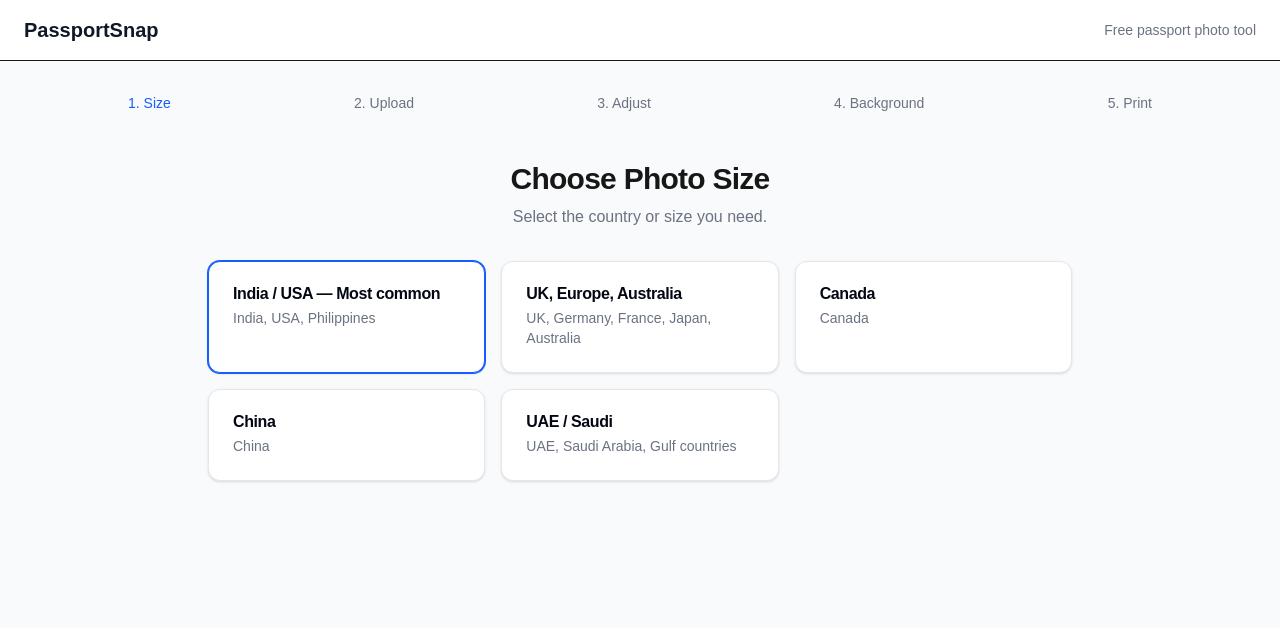
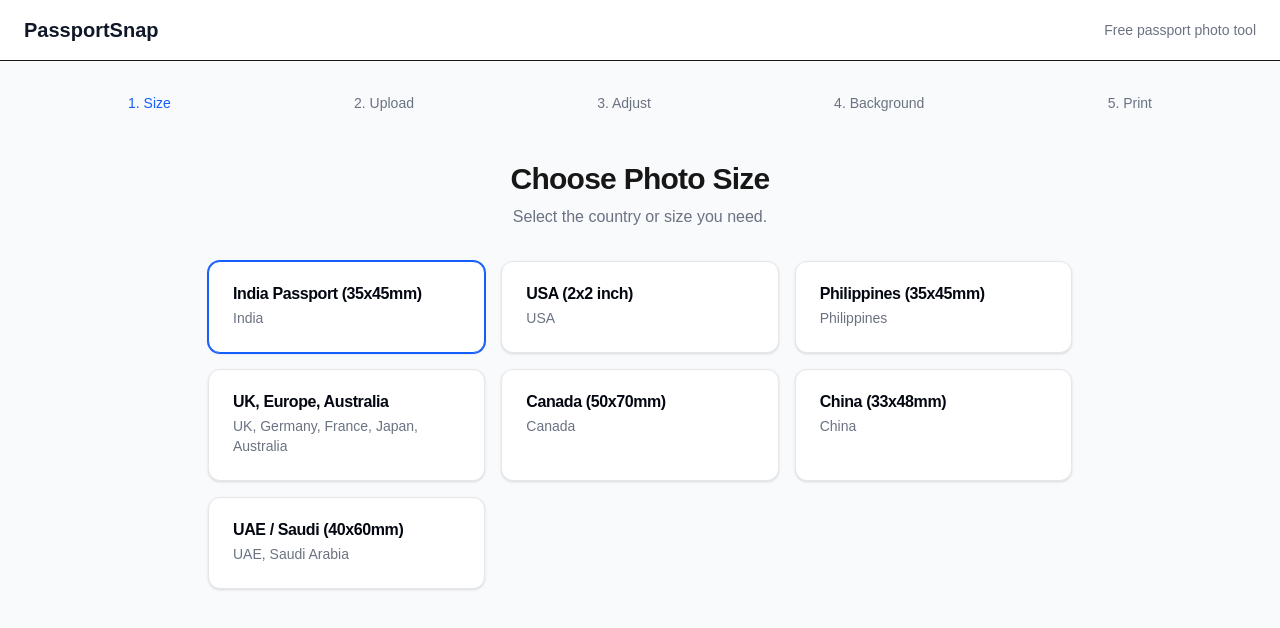
Before and after one commit to sameer2210/PassPort-Snap, a Next.js app: page / in a window 1280 px wide. Shown: the top 628 px of the page. Built offline with nearby package versions, Linux system fonts and the light colour scheme; no server answers.

Commit message:
add user, part 5 update

```diff
--- a/components/wizard/Step5PrintSheet.tsx
+++ b/components/wizard/Step5PrintSheet.tsx
@@ -1,79 +1,167 @@
 /* eslint-disable @next/next/no-img-element */
-import React, { useState } from 'react';
+import React, { useState, useEffect, useMemo } from 'react';
 import { useAppStore } from '@/lib/store';
 import { Button } from '@/components/ui/button';
 import { jsPDF } from 'jspdf';
 import { templates, sheetSizes } from '@/lib/config';
 import { cleanupSessions } from '@/lib/storage';
-import { Download } from 'lucide-react';
+import { Download, Plus } from 'lucide-react';
 
 export function Step5PrintSheet() {
-  const { people, templateId, sheetSizeId, setSheetSizeId } = useAppStore();
+  const { people, templateId, sheetSizeId, setSheetSizeId, updatePerson } = useAppStore();
   const template = templates.find(t => t.id === templateId) || templates[0];
   const sheet = sheetSizes.find(s => s.id === sheetSizeId) || sheetSizes[0];
 
   const [isGenerating, setIsGenerating] = useState(false);
+  const [selectedPersonId, setSelectedPersonId] = useState<string | null>(people[0]?.id || null);
 
-  const totalPhotosNeeded = people.reduce((acc, p) => acc + p.count, 0);
+  useEffect(() => {
+    if (!selectedPersonId && people.length > 0) {
+      // eslint-disable-next-line react-hooks/set-state-in-effect
+      setSelectedPersonId(people[0].id);
+    } else if (selectedPersonId && !people.find(p => p.id === selectedPersonId)) {
 
-  // Simplified layout math for MVP preview
-  const gutterMm = 2;
-  const marginMm = 4;
+      setSelectedPersonId(people[0]?.id || null);
+    }
+  }, [people, selectedPersonId]);
 
-  const usableWidthMm = sheet.widthMm - (marginMm * 2);
-  const usableHeightMm = sheet.heightMm - (marginMm * 2);
+  const gridConfig = useMemo(() => {
+    let orientation = sheet.widthMm > sheet.heightMm ? 'landscape' : 'portrait';
+    let cols = 0;
+    let rows = 0;
+    let gutterMm = 2; // Gutter 2mm
 
-  const cols = Math.floor((usableWidthMm + gutterMm) / (template.widthMm + gutterMm));
-  const rows = Math.floor((usableHeightMm + gutterMm) / (template.heightMm + gutterMm));
-  const capacity = cols * rows;
+    // Hardcode specific user requests for Indian Passport Size (35x45mm)
+    if (template.widthMm === 35 && template.heightMm === 45) {
+      if (sheet.id === '4x6') {
+        cols = 4;
+        rows = 2;
+        orientation = 'landscape';
+        gutterMm = 3;
+      } else if (sheet.id === '5x7') {
+        cols = 5;
+        rows = 3;
+        orientation = 'landscape';
+        gutterMm = 2;
+      } else if (sheet.id === 'A4') {
+        cols = 6;
+        rows = 6;
+        orientation = 'portrait';
+        gutterMm = 3;
+      }
+    }
+
+    const marginMm = 4;
+
+    if (!cols || !rows) {
+      const usableWidthMm = orientation === 'landscape' ? Math.max(sheet.widthMm, sheet.heightMm) - (marginMm * 2) : Math.min(sheet.widthMm, sheet.heightMm) - (marginMm * 2);
+      const usableHeightMm = orientation === 'landscape' ? Math.min(sheet.widthMm, sheet.heightMm) - (marginMm * 2) : Math.max(sheet.widthMm, sheet.heightMm) - (marginMm * 2);
+
+      cols = Math.floor((usableWidthMm + gutterMm) / (template.widthMm + gutterMm));
+      rows = Math.floor((usableHeightMm + gutterMm) / (template.heightMm + gutterMm));
+    }
+
+    const paperWidth = orientation === 'landscape' ? Math.max(sheet.widthMm, sheet.heightMm) : Math.min(sheet.widthMm, sheet.heightMm);
+    const paperHeight = orientation === 'landscape' ? Math.min(sheet.widthMm, sheet.heightMm) : Math.max(sheet.widthMm, sheet.heightMm);
+
+    // Center grid on paper
+    const totalGridWidth = (cols * template.widthMm) + ((cols - 1) * gutterMm);
+    const totalGridHeight = (rows * template.heightMm) + ((rows - 1) * gutterMm);
+
+    const startX = Math.max(0, (paperWidth - totalGridWidth) / 2);
+    const startY = Math.max(0, (paperHeight - totalGridHeight) / 2);
+
+    return { cols, rows, capacity: cols * rows, orientation, gutterMm, startX, startY, paperWidth, paperHeight };
+  }, [sheet, template]);
+
+  const [slots, setSlots] = useState<Array<string | null>>([]);
+
+  useEffect(() => {
+    // Initialize slots with current people counts
+    const newSlots = Array(gridConfig.capacity).fill(null);
+    let currentIndex = 0;
+    people.forEach(p => {
+      for (let i = 0; i < p.count; i++) {
+        if (currentIndex < gridConfig.capacity) {
+          newSlots[currentIndex] = p.id;
+          currentIndex++;
+        }
+      }
+    });
+    // eslint-disable-next-line react-hooks/set-state-in-effect
+    setSlots(newSlots);
+  // eslint-disable-next-line react-hooks/exhaustive-deps
+  }, [gridConfig.capacity, people.length]); // Intentionally not dependent on people counts so manual edits aren't wiped out continuously
+
+  const handleSlotClick = (index: number) => {
+    const newSlots = [...slots];
+    if (newSlots[index]) {
+      newSlots[index] = null; // Remove photo
+    } else if (selectedPersonId) {
+      newSlots[index] = selectedPersonId; // Add photo
+    }
+    setSlots(newSlots);
+
+    // Sync counts back to store
+    people.forEach(p => {
+      const count = newSlots.filter(s => s === p.id).length;
+      if (p.count !== count) updatePerson(p.id, { count });
+    });
+  };
+
+  const handleAutoFill = () => {
+    if (!selectedPersonId) return;
+    const newSlots = [...slots];
+    for (let i = 0; i < newSlots.length; i++) {
+      if (!newSlots[i]) newSlots[i] = selectedPersonId;
+    }
+    setSlots(newSlots);
+
+    // Sync counts
+    people.forEach(p => {
+      const count = newSlots.filter(s => s === p.id).length;
+      if (p.count !== count) updatePerson(p.id, { count });
+    });
+  };
 
   const handleDownloadPdf = async () => {
     setIsGenerating(true);
     try {
       const doc = new jsPDF({
-        orientation: sheet.widthMm > sheet.heightMm ? 'landscape' : 'portrait',
+        orientation: gridConfig.orientation as 'landscape' | 'portrait',
         unit: 'mm',
-        format: [sheet.widthMm, sheet.heightMm]
+        format: [gridConfig.paperWidth, gridConfig.paperHeight]
       });
 
-      let currentX = marginMm;
-      let currentY = marginMm;
-      let col = 0;
-      let row = 0;
+      // Map of loaded images
+      const loadedImages: Record<string, HTMLImageElement> = {};
 
       for (const person of people) {
         const urlToUse = person.highResFinalUrl || person.finalPhotoUrl;
         if (!urlToUse) continue;
-
-        // Wait for image to load to get dimensions for jsPDF
         const img = new Image();
         img.src = urlToUse;
         await new Promise(resolve => { img.onload = resolve; });
+        loadedImages[person.id] = img;
+      }
 
-        for (let i = 0; i < person.count; i++) {
-          if (row >= rows) break; // Sheet full
-
-          doc.addImage(img, 'JPEG', currentX, currentY, template.widthMm, template.heightMm);
-
-          col++;
-          if (col >= cols) {
-            col = 0;
-            row++;
-            currentX = marginMm;
-            currentY += template.heightMm + gutterMm;
-          } else {
-            currentX += template.widthMm + gutterMm;
+      let currentIndex = 0;
+      for (let row = 0; row < gridConfig.rows; row++) {
+        for (let col = 0; col < gridConfig.cols; col++) {
+          const personId = slots[currentIndex];
+          if (personId && loadedImages[personId]) {
+            const currentX = gridConfig.startX + (col * (template.widthMm + gridConfig.gutterMm));
+            const currentY = gridConfig.startY + (row * (template.heightMm + gridConfig.gutterMm));
+            doc.addImage(loadedImages[personId], 'JPEG', currentX, currentY, template.widthMm, template.heightMm);
           }
+          currentIndex++;
         }
       }
 
-      doc.save('passport-photos.pdf');
+      doc.save(`passport-photos-${sheet.id}.pdf`);
 
-      // Run cleanup after generating/exporting PDFs
+      // Cleanup
       await cleanupSessions();
-
-      // Discard heavy original from memory after successful export
-      const { updatePerson } = useAppStore.getState();
       people.forEach(p => {
         if (p.highResPhotoUrl || p.highResFinalUrl) {
           updatePerson(p.id, { highResPhotoUrl: null, highResFinalUrl: null });
@@ -87,8 +175,10 @@ export function Step5PrintSheet() {
     }
   };
 
+  const totalPhotosNeeded = slots.filter(Boolean).length;
+
   return (
-    <div className="w-full max-w-5xl mx-auto p-4 flex flex-col lg:flex-row gap-8">
+    <div className="w-full max-w-6xl mx-auto p-4 flex flex-col lg:flex-row gap-8">
       <div className="w-full lg:w-80 space-y-6">
         <div>
           <h2 className="text-2xl font-bold">Print Sheet</h2>
@@ -109,19 +199,25 @@ export function Step5PrintSheet() {
           </div>
 
           <div className="border rounded-lg p-4 space-y-4">
+            <h3 className="font-semibold text-sm text-gray-700">Select Photo to Place:</h3>
             {people.map((p, idx) => (
-              <div key={p.id} className="flex items-center justify-between">
+              <div
+                key={p.id}
+                className={`flex items-center justify-between p-2 rounded-lg cursor-pointer border-2 transition-all ${selectedPersonId === p.id ? 'border-black bg-gray-50' : 'border-transparent hover:bg-gray-50'}`}
+                onClick={() => setSelectedPersonId(p.id)}
+              >
                 <div className="flex items-center gap-3">
                   {p.finalPhotoUrl && <img src={p.finalPhotoUrl} className="w-10 h-10 object-cover rounded" alt="Person" />}
                   <span className="font-medium text-sm">Person {idx + 1}</span>
                 </div>
                 <div className="flex items-center gap-2">
-                  <span className="text-sm text-gray-500">{p.count} photos</span>
+                  <span className="text-sm text-gray-500">{slots.filter(s => s === p.id).length} slots</span>
                   <Button
                     variant="ghost"
                     size="icon"
                     title="Download individual photo"
-                    onClick={() => {
+                    onClick={(e) => {
+                      e.stopPropagation();
                       const link = document.createElement('a');
                       link.href = p.highResFinalUrl || p.finalPhotoUrl || p.croppedPhotoUrl || '';
                       link.download = `passport-photo-${idx + 1}.jpg`;
@@ -133,10 +229,14 @@ export function Step5PrintSheet() {
                 </div>
               </div>
             ))}
+
+            <Button variant="outline" className="w-full text-sm" onClick={handleAutoFill}>
+              Auto-fill empty slots
+            </Button>
           </div>
 
           <p className="text-sm text-gray-500 text-center">
-            {totalPhotosNeeded} of {capacity} slots filled
+            {totalPhotosNeeded} of {gridConfig.capacity} slots filled
           </p>
 
           <Button
@@ -145,7 +245,7 @@ export function Step5PrintSheet() {
             onClick={handleDownloadPdf}
             disabled={isGenerating || totalPhotosNeeded === 0}
           >
-            {isGenerating ? 'Generating...' : 'Download PDF →'}
+            {isGenerating ? 'Generating...' : 'Download Print PDF →'}
           </Button>
 
           <Button variant="outline" className="w-full" onClick={() => window.print()}>
@@ -172,45 +272,58 @@ export function Step5PrintSheet() {
         </div>
       </div>
 
-      <div className="flex-1 bg-gray-100 rounded-xl p-8 flex items-center justify-center min-h-[500px]">
-        {/* Simplified Preview Container */}
+      <div className="flex-1 bg-gray-100 rounded-xl p-8 flex flex-col items-center justify-center min-h-[500px] overflow-hidden">
+        <p className="text-gray-500 text-sm mb-4">Click slots to add or remove selected photo</p>
+
+        {/* Dynamic Interactive Preview Container */}
         <div
-          className="bg-white shadow-lg relative"
+          className="bg-white shadow-xl relative transition-all"
           style={{
-            width: `${sheet.widthMm}px`,
-            height: `${sheet.heightMm}px`,
-            transform: `scale(${Math.min(1, 500 / sheet.heightMm)})`,
-            transformOrigin: 'center'
+            width: `${gridConfig.paperWidth}px`,
+            height: `${gridConfig.paperHeight}px`,
+            // Scale dynamically to fit the container space
+            transform: `scale(${Math.min(1, 600 / gridConfig.paperHeight, 800 / gridConfig.paperWidth)})`,
+            transformOrigin: 'top center'
           }}
         >
-          {/* Real grid of photos */}
+          {/* Real CSS grid of photos */}
           <div
-            className="absolute inset-0 flex flex-wrap content-start"
+            className="absolute"
             style={{
-              padding: `${marginMm}px`,
-              gap: `${gutterMm}px`
+              left: `${gridConfig.startX}px`,
+              top: `${gridConfig.startY}px`,
+              display: 'grid',
+              gridTemplateColumns: `repeat(${gridConfig.cols}, ${template.widthMm}px)`,
+              gridTemplateRows: `repeat(${gridConfig.rows}, ${template.heightMm}px)`,
+              gap: `${gridConfig.gutterMm}px`
             }}
           >
-            {people.flatMap((person) => {
-              return Array.from({ length: person.count }).map((_, i) => (
+            {slots.map((personId, i) => {
+              const person = people.find(p => p.id === personId);
+              return (
                 <div
-                  key={`${person.id}-${i}`}
-                  className="bg-gray-200 overflow-hidden shadow-sm"
+                  key={i}
+                  onClick={() => handleSlotClick(i)}
+                  className={`relative cursor-pointer transition-colors overflow-hidden border border-dashed ${personId ? 'bg-white border-transparent shadow-sm' : 'bg-gray-50 border-gray-300 hover:bg-gray-100'}`}
                   style={{
                     width: `${template.widthMm}px`,
                     height: `${template.heightMm}px`
                   }}
                 >
-                  {(person.finalPhotoUrl || person.croppedPhotoUrl || person.previewPhotoUrl) && (
+                  {person && (person.finalPhotoUrl || person.croppedPhotoUrl || person.previewPhotoUrl) ? (
                     <img
                       src={person.finalPhotoUrl || person.croppedPhotoUrl || person.previewPhotoUrl || ''}
-                      className="w-full h-full object-cover"
-                      alt={`Print copy`}
+                      className="w-full h-full object-cover pointer-events-none"
+                      alt={`Slot ${i}`}
                     />
+                  ) : (
+                    <div className="absolute inset-0 flex items-center justify-center text-gray-300 pointer-events-none">
+                      <Plus className="w-6 h-6" />
+                    </div>
                   )}
                 </div>
-              ));
-            }).slice(0, capacity)}
+              );
+            })}
           </div>
         </div>
       </div>
--- a/eslint.config.mjs
+++ b/eslint.config.mjs
@@ -12,6 +12,7 @@ const eslintConfig = defineConfig([
     "out/**",
     "build/**",
     "next-env.d.ts",
+    "public/**",
   ]),
 ]);
 
--- a/lib/config.ts
+++ b/lib/config.ts
@@ -3,13 +3,31 @@ import { PhotoTemplate, SheetSize } from './types';
 // outputPixels = Math.round( (dimensionMM / 25.4) * 300 )
 export const templates: PhotoTemplate[] = [
   {
-    id: 'india-usa',
-    label: 'India / USA — Most common',
+    id: 'india',
+    label: 'India Passport (35x45mm)',
+    widthMm: 35,
+    heightMm: 45,
+    printWidthPx: 413,
+    printHeightPx: 531,
+    countries: 'India',
+  },
+  {
+    id: 'usa',
+    label: 'USA (2x2 inch)',
     widthMm: 51,
     heightMm: 51,
     printWidthPx: 602,
     printHeightPx: 602,
-    countries: 'India, USA, Philippines',
+    countries: 'USA',
+  },
+  {
+    id: 'philippines',
+    label: 'Philippines (35x45mm)',
+    widthMm: 35,
+    heightMm: 45,
+    printWidthPx: 413,
+    printHeightPx: 531,
+    countries: 'Philippines',
   },
   {
     id: 'uk-europe',
@@ -22,7 +40,7 @@ export const templates: PhotoTemplate[] = [
   },
   {
     id: 'canada',
-    label: 'Canada',
+    label: 'Canada (50x70mm)',
     widthMm: 50,
     heightMm: 70,
     printWidthPx: 591,
@@ -31,7 +49,7 @@ export const templates: PhotoTemplate[] = [
   },
   {
     id: 'china',
-    label: 'China',
+    label: 'China (33x48mm)',
     widthMm: 33,
     heightMm: 48,
     printWidthPx: 390,
@@ -40,17 +58,17 @@ export const templates: PhotoTemplate[] = [
   },
   {
     id: 'uae-saudi',
-    label: 'UAE / Saudi',
-    widthMm: 35,
-    heightMm: 45,
-    printWidthPx: 413,
-    printHeightPx: 531,
-    countries: 'UAE, Saudi Arabia, Gulf countries',
+    label: 'UAE / Saudi (40x60mm)',
+    widthMm: 40,
+    heightMm: 60,
+    printWidthPx: 472,
+    printHeightPx: 709,
+    countries: 'UAE, Saudi Arabia',
   }
 ];
 
 export const sheetSizes: SheetSize[] = [
-  { id: 'A4', label: 'A4', widthMm: 210, heightMm: 297, widthPx: 2480, heightPx: 3508 },
   { id: '4x6', label: '4x6 inch', widthMm: 102, heightMm: 152, widthPx: 1205, heightPx: 1795 },
-  { id: '5x7', label: '5x7 inch', widthMm: 127, heightMm: 178, widthPx: 1500, heightPx: 2102 }
+  { id: '5x7', label: '5x7 inch', widthMm: 127, heightMm: 178, widthPx: 1500, heightPx: 2102 },
+  { id: 'A4', label: 'A4 Size', widthMm: 210, heightMm: 297, widthPx: 2480, heightPx: 3508 }
 ];
```
Also changed, not shown: lib/bgRemoval.ts (+4 -9 lines), lib/cropImage.ts (+3 -10 lines).
